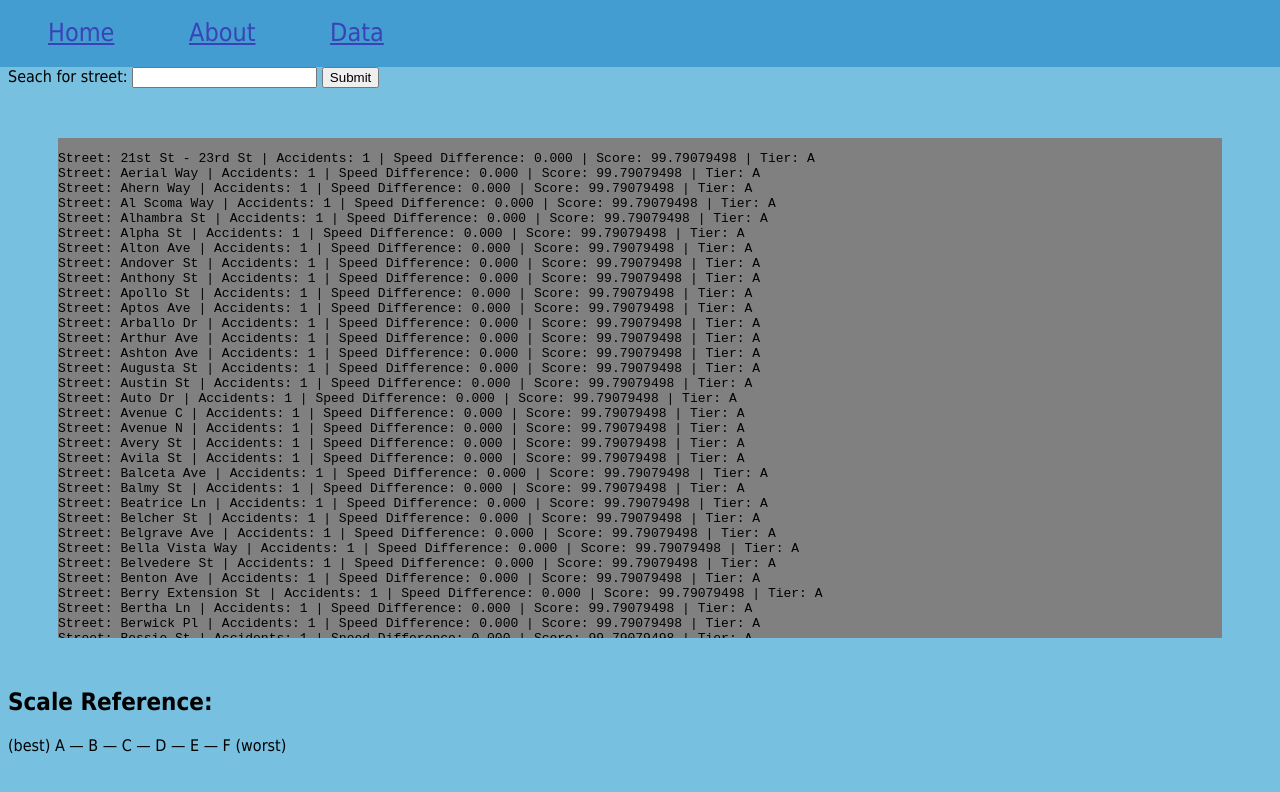
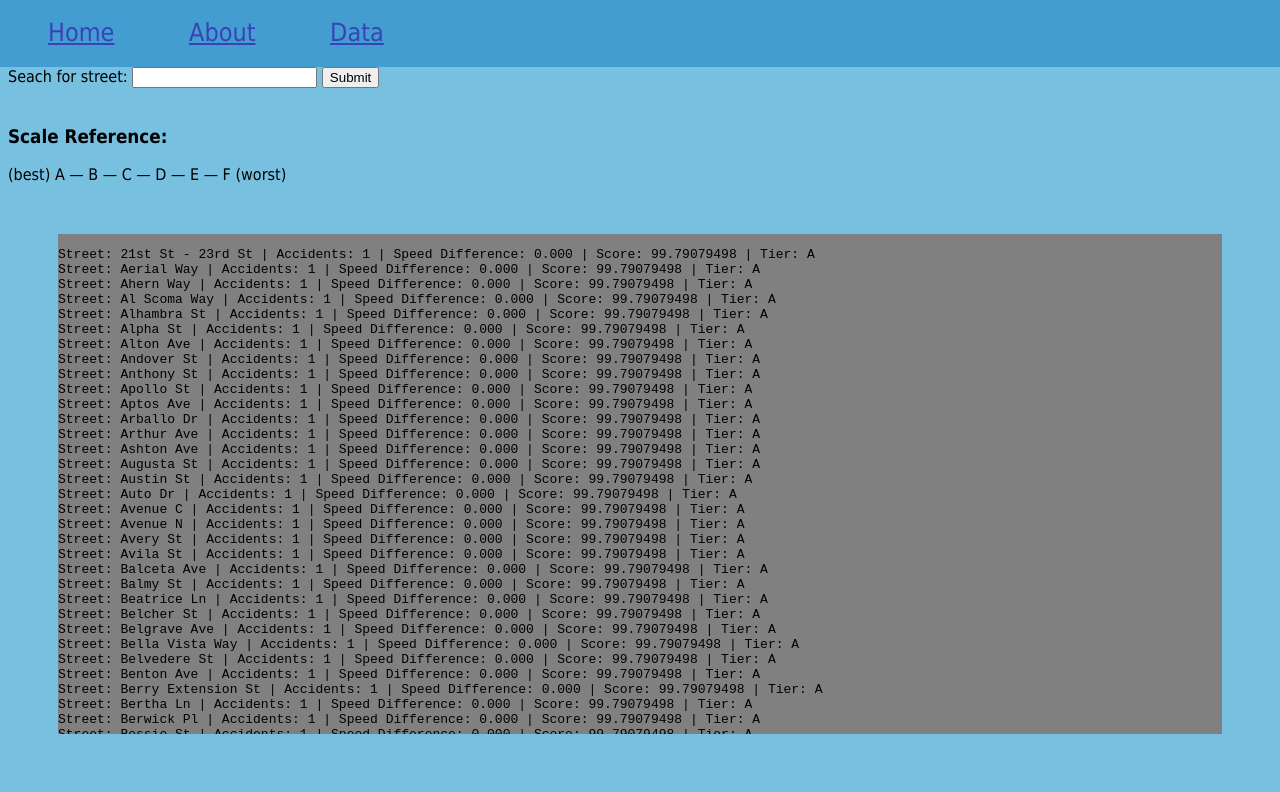
Before and after one commit to RyanDeivert555/AWS-Inrix-Hackathon-2024, a website built with Vite: page list_view.html in a window 1280 px wide. Built offline with nearby package versions, Linux system fonts and the light colour scheme.

Commit message:
Move scale reference above scroll box

```diff
--- a/list_view.html
+++ b/list_view.html
@@ -33,11 +33,12 @@
             <input type="text" id="target_street" name="target_street">
             <button id="input_button">Submit</button>
         </div>
+        <div class="body-text">
+            <br>
+            <h3>Scale Reference:</h3>
+            <p>(best) A — B — C — D — E — F  (worst)</p>
+        </div>
         <div id="output_box"></div>
         <div id="scroll_box"></div>
-        <div class="body-text">
-            <h2>Scale Reference:</h2>
-            <p>(best) A — B — C — D — E — F  (worst)</p>
-        </div>
     </body>
 </html>
```
